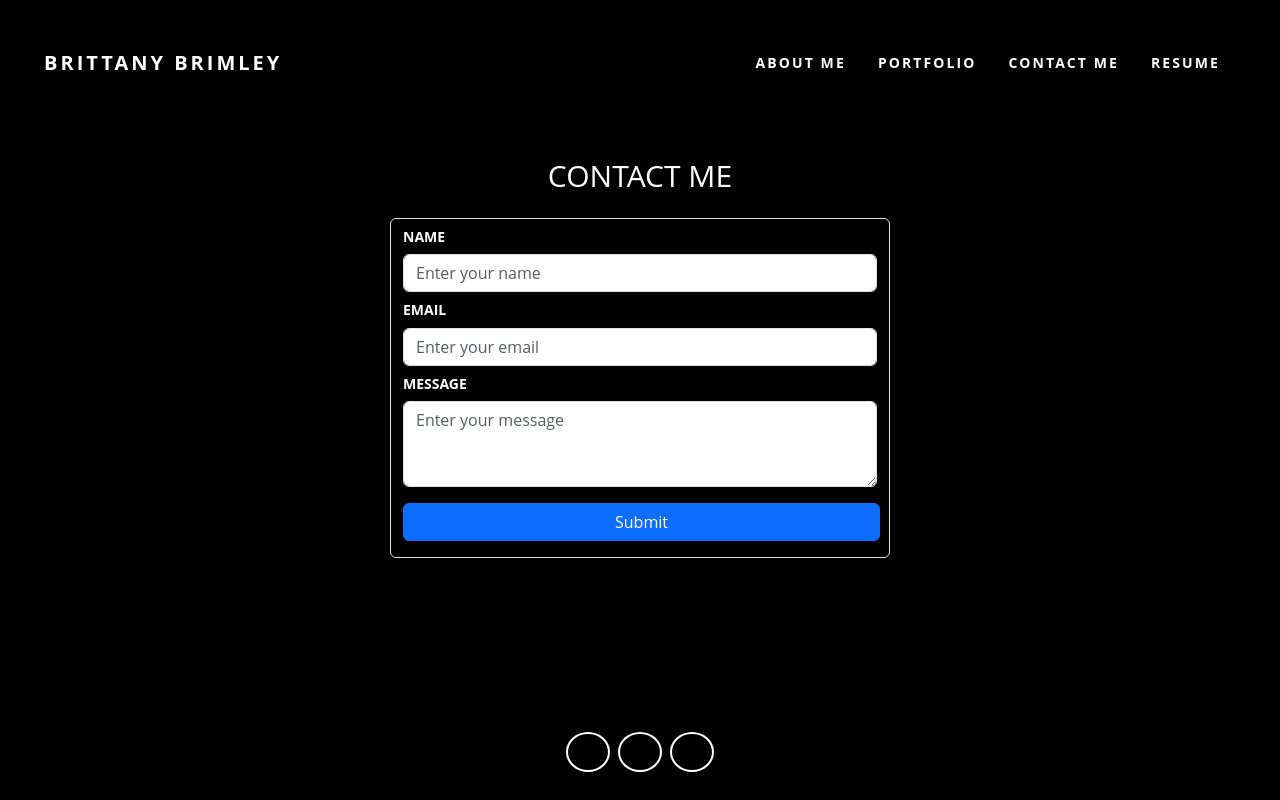
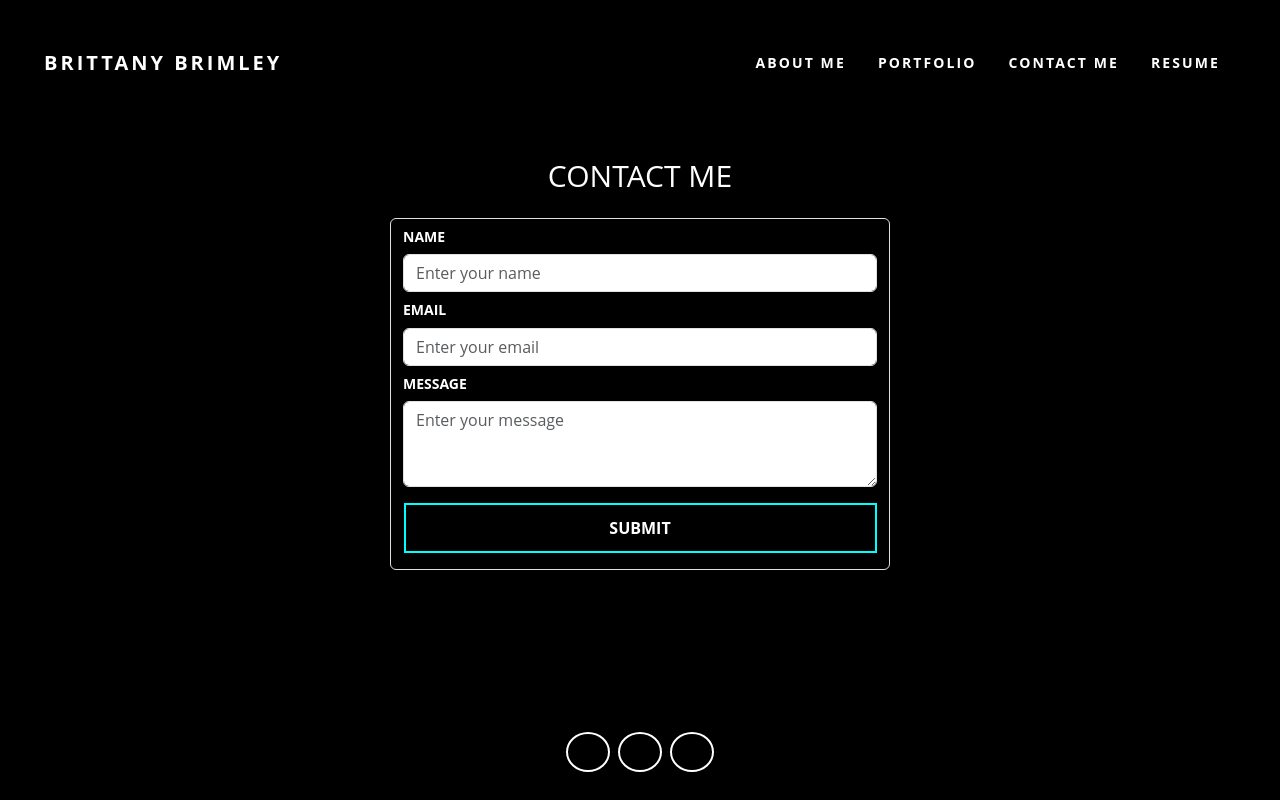
Before and after one commit to Git-BritHub/Brittany-Portfolio-Main, a React (Vite) app: page /ContactMe in a window 1280 px wide. Built offline with nearby package versions, Linux system fonts and the light colour scheme; some icons are missing.

Commit message:
added shine/glow features to button and icons

```diff
--- a/index.html
+++ b/index.html
@@ -2,7 +2,7 @@
 <html lang="en">
   <head>
     <meta charset="UTF-8" />
-    <link rel="icon" type="image/svg+xml" href="/vite.svg" />
+    <!-- <link rel="icon" type="image/svg+xml" href="/vite.svg" /> -->
     <meta name="viewport" content="width=device-width, initial-scale=1.0" />
     <link rel="stylesheet" href="https://fonts.googleapis.com/css2?family=Material+Symbols+Outlined:opsz,wght,FILL,GRAD@48,400,1,0"/>
     <link rel="preconnect" href="https://fonts.googleapis.com" />
--- a/src/components/Footer/style.css
+++ b/src/components/Footer/style.css
@@ -4,3 +4,32 @@ footer {
     left: 0;
     right: 0;
 }
+
+.btn {
+    color: #fff;
+    font-weight: 700;
+    border-radius: 0;
+    overflow: hidden;
+    position: relative;
+}
+
+.btn::before {
+    content: "";
+    top: 0;
+    left: 0;
+    width: 100%;
+    height: 100%;
+    background: linear-gradient(120deg, transparent,#00fffc, transparent);
+    transform: translateX(-100%);
+    transition: 0.6s;
+    position: absolute;
+}
+
+.btn:hover {
+    background: transparent;
+    box-shadow: 0 0 20px 5px #00fffc;
+}
+
+.btn:hover::before {
+    transform: translateX(100%);
+}
--- a/src/views/ContactMe/ContactMe.jsx
+++ b/src/views/ContactMe/ContactMe.jsx
@@ -67,10 +67,9 @@ function Contact() {
             <Form.Group controlId='formMessage'>
                 <Form.Label className='d-flex my-2'>MESSAGE</Form.Label>
                 <Form.Control as='textarea' rows={3} name='message' placeholder='Enter your message' />
-            </Form.Group>
-
-            <Button variant='primary' type='submit' className='submitBtn my-3'>
-                Submit
+        </Form.Group>
+            <Button variant='custom' type='submit' className='submitBtn my-3'>
+            SUBMIT
             </Button>
         </Form>
         </div>
--- a/src/views/ContactMe/style.css
+++ b/src/views/ContactMe/style.css
@@ -4,9 +4,54 @@ h1 {
 }
 
 .container {
-    width:500px
+    width: 500px
 }
 
 .submitBtn {
-    width: 477px
+    padding: 8px 20px;
+    border: 2px solid #00fffc;
+    width: 473px;;
+    height: 50px;
+    color: #fff;
+    font-weight: 700;
+    border-radius: 0;
+    margin: 0;
+    overflow: hidden;
+    position: relative;
 }
+
+.submitBtn::before {
+    content: "";
+    top: 0;
+    left: 0;
+    width: 100%;
+    height: 100%;
+    background: linear-gradient(120deg, transparent, #00fffc, transparent);
+    transform: translateX(-100%);
+    transition: 0.6s;
+    position: absolute;
+}
+
+.submitBtn:hover {
+    background: transparent;
+    box-shadow: 0 0 20px 5px #00fffc;
+}
+
+.submitBtn:hover::before {
+    transform: translateX(100%);
+}
+
+
+
+/* 2nd button     Follow - @codewith_muhilan */
+.submitBtn:nth-child(2) {
+    border: 1px solid #e819ef;
+}
+
+.submitBtn:nth-child(2)::before {
+    background: linear-gradient(120deg, transparent, #e819ef, transparent);
+}
+
+.submitBtn:nth-child(2):hover {
+    box-shadow: 0 0 20px 5px #e819ef;
+}
```
Also changed, not shown: 1 other file (tests, documents, lock files or other folders).
